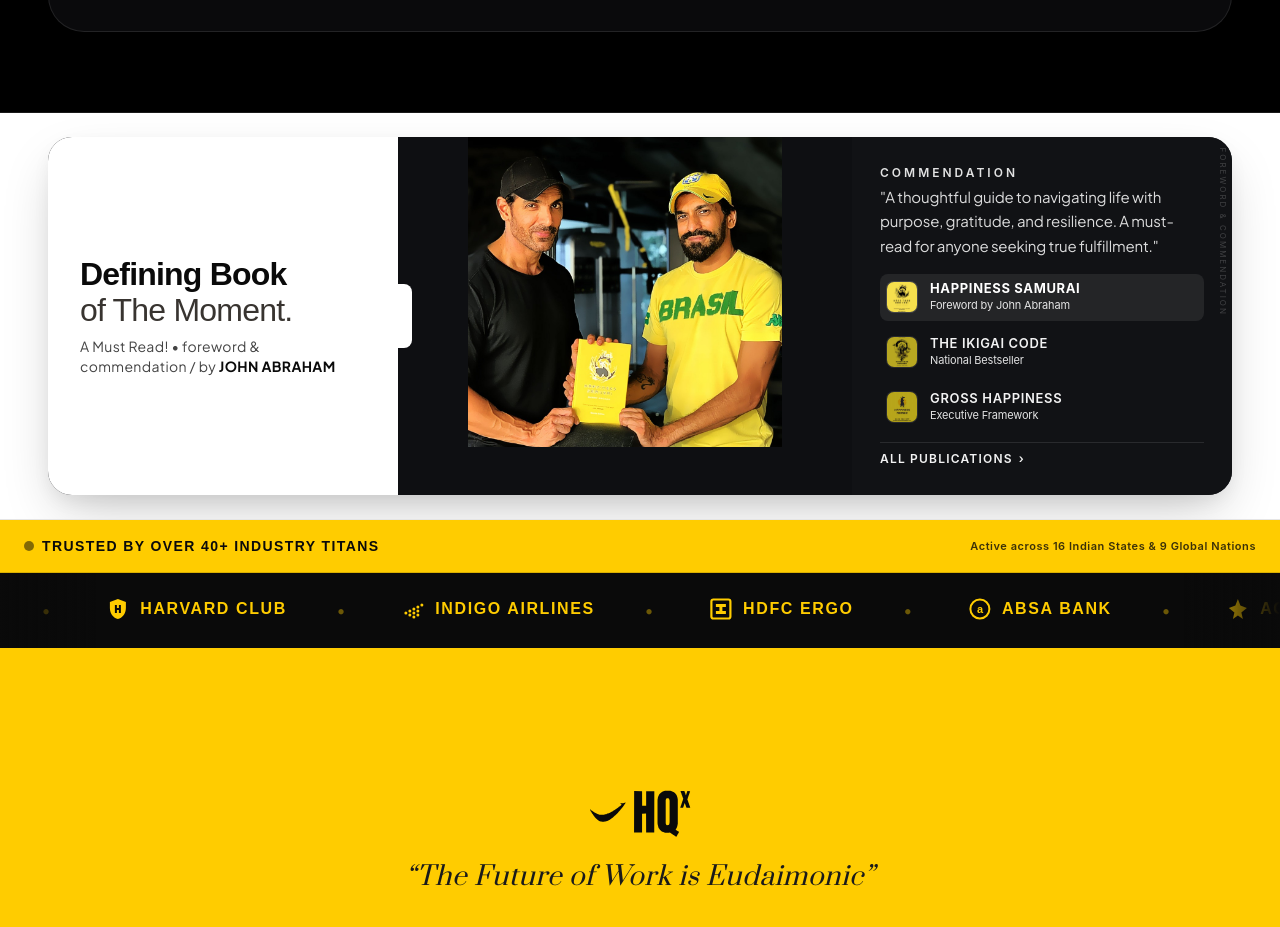
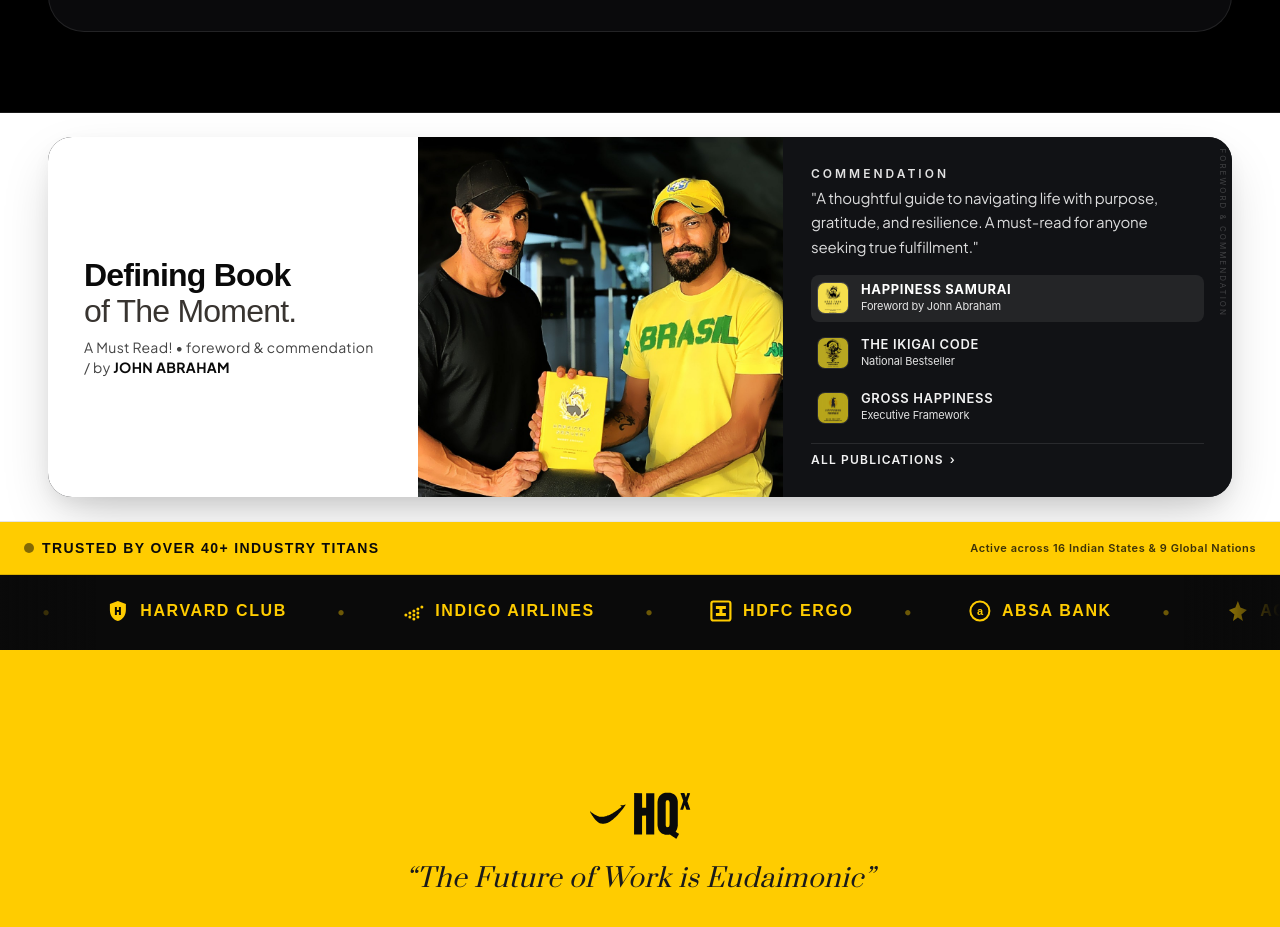
Before and after one commit to excitenext21-bit/HQX, a React (Vite) app: page /about in a window 1280 px wide. Shown: the part 4245-5172 px from the top of the page. Built offline with nearby package versions, Linux system fonts and the light colour scheme; the HTML template or start-up script is replaced by a standard one; a web font is replaced by a local one.

Commit message:
feat: align celebrity endorsement showcase with navbar logo & book manny button, fill center image without void or cropping

```diff
--- a/src/pages/AboutUs.jsx
+++ b/src/pages/AboutUs.jsx
@@ -789,15 +789,15 @@ export default function AboutUs() {
         </div>
       )}
 
-      {/* CELEBRITY ENDORSEMENT BANNER - COMPACT 50% HEIGHT EDITORIAL SHOWCASE (WHITE BG, NO BORDER, VISIBLE DROPSHADOW) */}
-      <section className="bg-white text-hq-black py-4 sm:py-6 px-4 sm:px-6 md:px-12 border-b border-black/10 relative overflow-hidden">
-        <div className="max-w-7xl mx-auto">
+      {/* CELEBRITY ENDORSEMENT BANNER - EDITORIAL SHOWCASE ALIGNED WITH LOGO & BOOK MANNY BUTTON */}
+      <section className="bg-white text-hq-black py-4 sm:py-6 px-6 md:px-12 border-b border-black/10 relative overflow-hidden">
+        <div className="max-w-7xl mx-auto w-full">
 
-          {/* Main Showcase Container (Flex layout: snug text, prominent photo, zero wasted white space) */}
+          {/* Main Showcase Container (Left aligns with Logo, Right aligns with Book Manny Button) */}
           <div className="rounded-[18px] sm:rounded-[24px] overflow-hidden shadow-[0_22px_55px_-12px_rgba(0,0,0,0.22),0_8px_20px_-4px_rgba(0,0,0,0.08)] relative bg-[#0E0F12] flex flex-col lg:flex-row items-stretch min-h-fit">
 
-            {/* 1. Left White Panel (Clean Editorial Card - reduced white space & gap) */}
-            <div className="lg:w-[320px] xl:w-[350px] shrink-0 bg-[#FFFFFF] text-[#141414] p-6 sm:p-7 lg:p-8 flex flex-col justify-center relative z-20">
+            {/* 1. Left White Panel (Clean Editorial Card - Aligns with Navbar Logo) */}
+            <div className="lg:w-[340px] xl:w-[370px] shrink-0 bg-[#FFFFFF] text-[#141414] p-6 sm:p-8 lg:p-9 flex flex-col justify-center relative z-20">
               {/* Headline text matching user specification */}
               <div>
                 <h2 className="font-display text-2xl sm:text-3xl lg:text-[2rem] font-bold tracking-tight text-[#0A0A0A] leading-[1.08] mb-2">
@@ -808,22 +808,19 @@ export default function AboutUs() {
                   A Must Read! • foreword & commendation / by <span className="font-bold text-[#0A0A0A]">JOHN ABRAHAM</span>
                 </div>
               </div>
-
-              {/* Decorative White Notch overlapping into center column on desktop */}
-              <div className="hidden lg:block absolute -right-3.5 top-1/2 -translate-y-1/2 w-3.5 h-16 bg-[#FFFFFF] rounded-r-lg pointer-events-none"></div>
             </div>
 
-            {/* 2. Center Column: DSLR Color Portrait of John Abraham & Manny Anchan holding book */}
-            <div className="flex-1 relative min-h-[240px] sm:min-h-[280px] lg:h-[290px] xl:h-[310px] bg-[#0E0F12] overflow-hidden flex items-end justify-center">
+            {/* 2. Center Column: DSLR Color Portrait of John Abraham & Manny Anchan holding book (Fills area completely with 0 black void and 0 cropping) */}
+            <div className="shrink-0 relative w-full lg:w-auto h-[280px] sm:h-[320px] lg:h-[340px] xl:h-[360px] aspect-[1024/1010] bg-[#0E0F12] overflow-hidden flex items-center justify-center">
               <img
                 src="/images/celebrity/john_abraham_manny_book_color.jpg"
                 alt="John Abraham & Manny Anchan with Happiness Samurai Bestseller"
-                className="w-full h-full object-contain object-bottom filter contrast-105 brightness-100 hover:scale-105 transition-all duration-700"
+                className="w-full h-full object-cover object-center filter contrast-105 brightness-100 hover:scale-105 transition-all duration-700"
               />
             </div>
 
-            {/* 3. Right Column: Dark Charcoal Minimalist Sidebar with Commendation & Book Thumbnails */}
-            <div className="lg:w-[350px] xl:w-[380px] shrink-0 bg-[#111215] p-5 sm:p-6 lg:p-7 flex flex-col justify-center relative z-10 gap-3">
+            {/* 3. Right Column: Dark Charcoal Minimalist Sidebar (Flex-1 stretches to right edge under Book Manny button) */}
+            <div className="flex-1 bg-[#111215] p-5 sm:p-6 lg:p-7 flex flex-col justify-center relative z-10 gap-3">
 
               {/* Commendation Quote */}
               <div>
```
Also changed, not shown: 4 other files (tests, documents, lock files or other folders).
